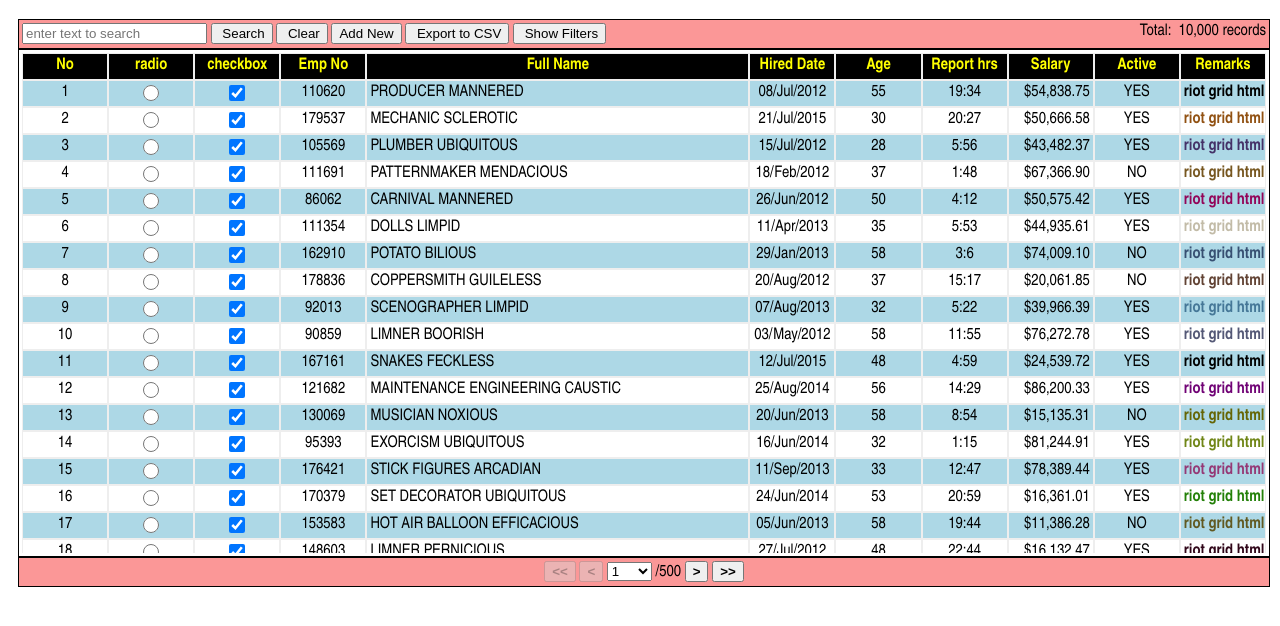
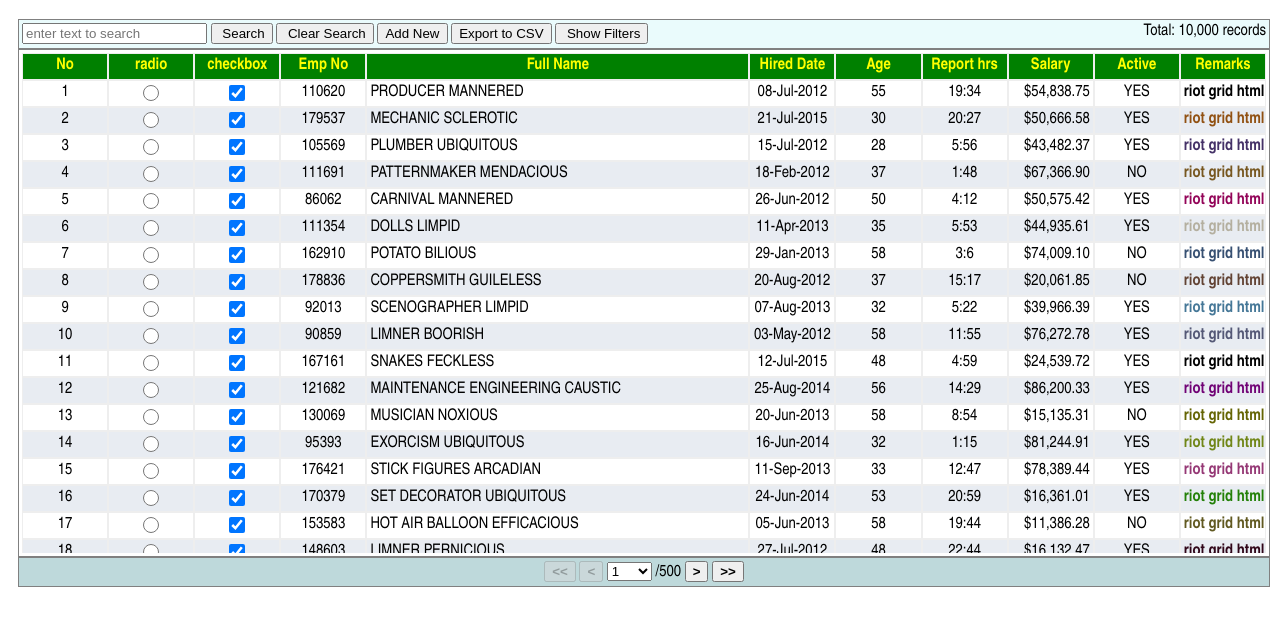
Before and after one commit to nonsensecreativity/riot-grid-rg, a plain HTML site: page index.html in a window 1280 px wide. Shown: the part 80-706 px from the top of the page. Drawn offline with Linux system fonts and the light colour scheme.

Commit message:
Update index.html

```diff
--- a/index.html
+++ b/index.html
@@ -8,22 +8,12 @@
     <script src="js/mixins.js"></script>
 	<meta charset="utf-8" />
     <!--if you want to use source code then uncomment this line-->
-    <!--<script src="rg.html" type="riot/tag"></script>-->
-    <script src="js/rg.js"></script>
-    <script src="demo.html" type="riot/tag">
-    </script>
+    <script src="rg.html" type="riot/tag"></script>
+    <!--<script src="js/rg.js"></script>-->
+    <script src="demo.html" type="riot/tag"></script>
 
 
-    <style>
-         body {
-            font-family: 'Arial Narrow', 'Arial', 'sans-serif';
-            padding: 10px;
-        }
 
-         .altRow {
-            background-color: lightblue;
-        }
-    </style>
 </head>
 <body>
     <demo></demo>
```
